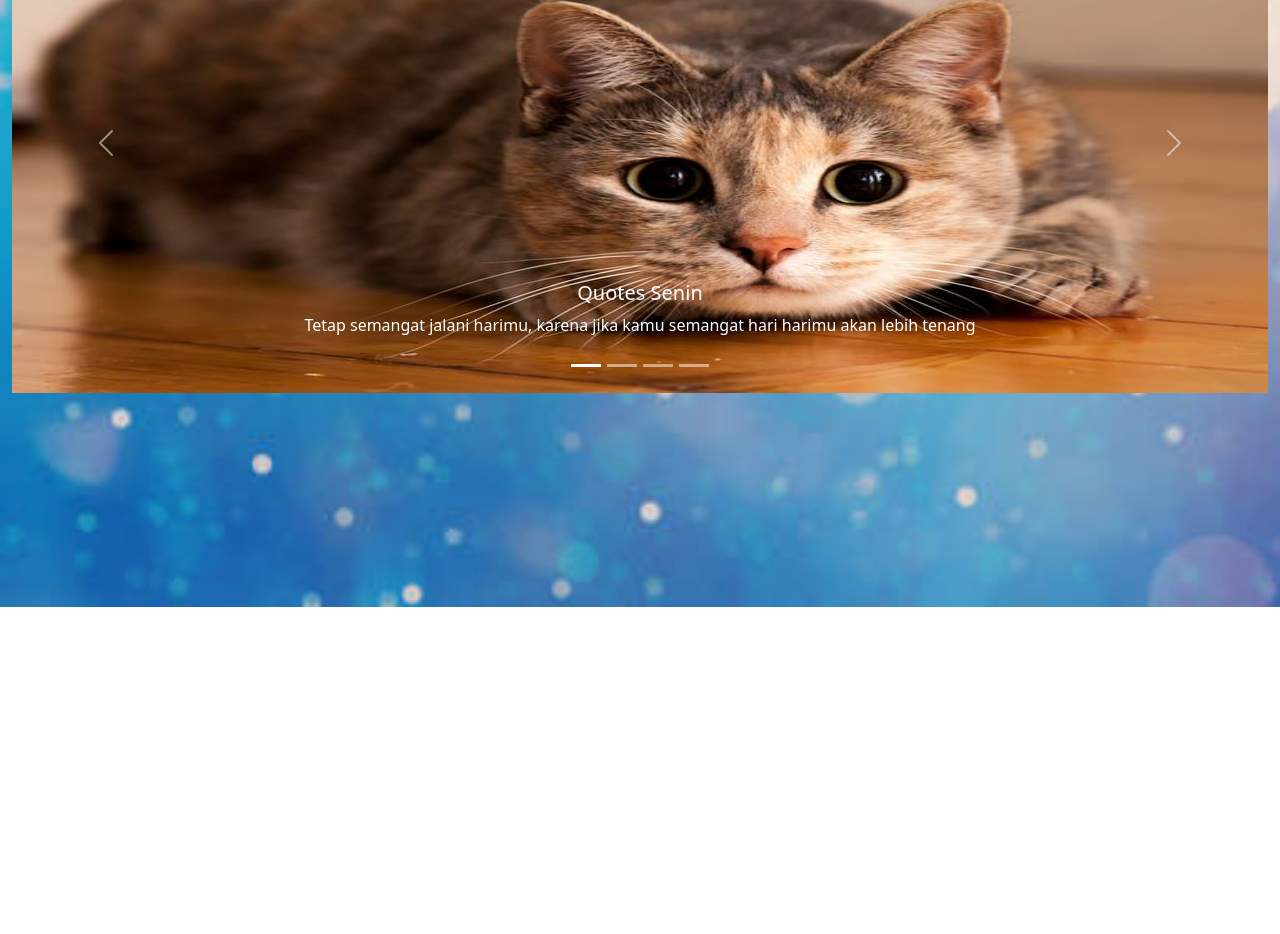
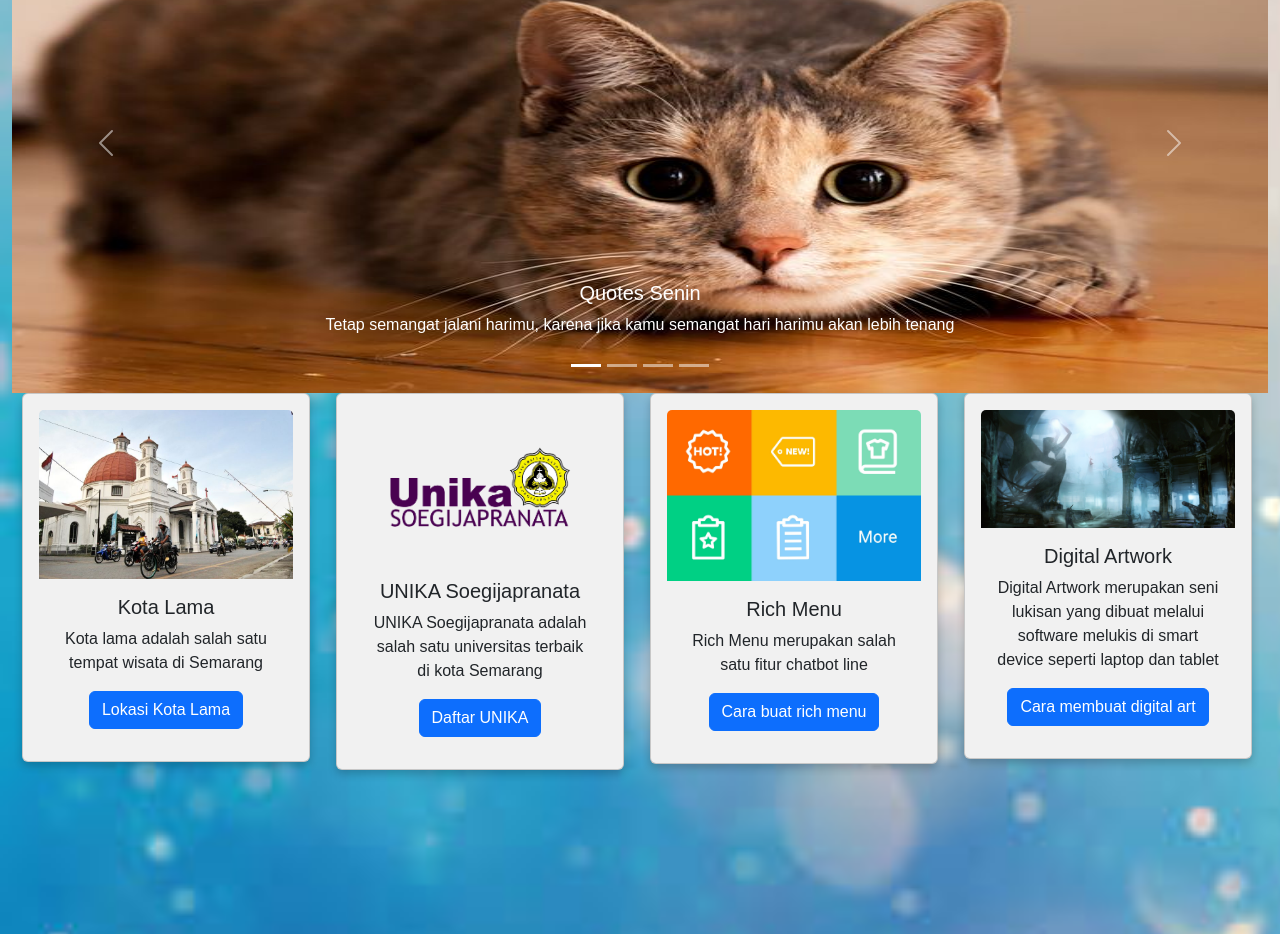
Before and after one commit to GitTub47/UAS_MP, a plain HTML site: page index.html in a window 1280 px wide. Shown: the part 665-1599 px from the top of the page. Before the commit the page ends 1272 px from the top, so only its background shows below. Drawn offline with nearby package versions, Linux system fonts and the light colour scheme.

Commit message:
menambah cards dan memperpanjang container

```diff
--- a/index.html
+++ b/index.html
@@ -1,5 +1,6 @@
 <!DOCTYPE html>
 <html lang="en">
+
 <head>
   <meta charset="UTF-8">
   <meta http-equiv="X-UA-Compatible" content="IE=edge">
@@ -7,18 +8,21 @@
   <title>Website Quetes Bebas</title>
 
   <!-- style.css from /assets/css-->
-    <link href="/assets/css/style.css" rel="stylesheet" >
+  <link href="/assets/css/style.css" rel="stylesheet">
 
   <!-- bootstrap's css v5.2 -->
-    <link href="https://cdn.jsdelivr.net/npm/bootstrap@5.2.3/dist/css/bootstrap.min.css" rel="stylesheet" integrity="sha384-rbsA2VBKQhggwzxH7pPCaAqO46MgnOM80zW1RWuH61DGLwZJEdK2Kadq2F9CUG65" crossorigin="anonymous">
+  <link href="https://cdn.jsdelivr.net/npm/bootstrap@5.2.3/dist/css/bootstrap.min.css" rel="stylesheet"
+    integrity="sha384-rbsA2VBKQhggwzxH7pPCaAqO46MgnOM80zW1RWuH61DGLwZJEdK2Kadq2F9CUG65" crossorigin="anonymous">
 
 </head>
+
 <body>
   <!-- Navbar -->
   <nav class="navbar navbar-expand-lg bg-light sticky-top">
     <div class="container-fluid">
       <a class="navbar-brand" href="#">WEBQUE</a>
-        <button class="navbar-toggler" type="button" data-bs-toggle="collapse" data-bs-target="#navbarTogglerDemo02" aria-controls="navbarTogglerDemo02" aria-expanded="false" aria-label="Toggle navigation">
+      <button class="navbar-toggler" type="button" data-bs-toggle="collapse" data-bs-target="#navbarTogglerDemo02"
+        aria-controls="navbarTogglerDemo02" aria-expanded="false" aria-label="Toggle navigation">
         <span class="navbar-toggler-icon"></span>
       </button>
       <div class="collapse navbar-collapse" id="navbarTogglerDemo02">
@@ -38,10 +42,11 @@
   </nav>
   <!-- End of Navbar -->
   <!-- Column Layout -->
-    <div class="container-fluid text-dark" style="height: 152vh">
+  <div class="container-fluid text-dark" style="height: 240vh">
     <div class="row text-center align-items-center">
       <div class="col-8 fs-6 border">
-            <img src="/assets/img/image1.png" class="img-fluid" alt="logo-siega" style="height: 500px; width: max-content; width:auto">
+        <img src="/assets/img/image1.png" class="img-fluid" alt="logo-siega"
+          style="height: 500px; width: max-content; width:auto">
       </div>
       <div class="col-4 border">
         <img src="/assets/img/logo-siega.png" alt="logo-siega" style="width:100%;">
@@ -50,10 +55,14 @@
     <!-- Carousel Images-->
     <div id="carouselExampleCaptions" class="carousel slide" data-bs-ride="false">
       <div class="carousel-indicators">
-            <button type="button" data-bs-target="#carouselExampleCaptions" data-bs-slide-to="0" class="active" aria-current="true" aria-label="Slide 1"></button>
-            <button type="button" data-bs-target="#carouselExampleCaptions" data-bs-slide-to="1" aria-label="Slide 2"></button>
-            <button type="button" data-bs-target="#carouselExampleCaptions" data-bs-slide-to="2" aria-label="Slide 3"></button>
-            <button type="button" data-bs-target="#carouselExampleCaptions" data-bs-slide-to="3" aria-label="Slide 4"></button>
+        <button type="button" data-bs-target="#carouselExampleCaptions" data-bs-slide-to="0" class="active"
+          aria-current="true" aria-label="Slide 1"></button>
+        <button type="button" data-bs-target="#carouselExampleCaptions" data-bs-slide-to="1"
+          aria-label="Slide 2"></button>
+        <button type="button" data-bs-target="#carouselExampleCaptions" data-bs-slide-to="2"
+          aria-label="Slide 3"></button>
+        <button type="button" data-bs-target="#carouselExampleCaptions" data-bs-slide-to="3"
+          aria-label="Slide 4"></button>
       </div>
       <div class="carousel-inner">
         <div class="carousel-item active">
@@ -85,21 +94,122 @@
           </div>
         </div>
       </div>
-            <button class="carousel-control-prev" type="button" data-bs-target="#carouselExampleCaptions" data-bs-slide="prev">
+      <button class="carousel-control-prev" type="button" data-bs-target="#carouselExampleCaptions"
+        data-bs-slide="prev">
         <span class="carousel-control-prev-icon" aria-hidden="true"></span>
         <span class="visually-hidden">Previous</span>
       </button>
-            <button class="carousel-control-next" type="button" data-bs-target="#carouselExampleCaptions" data-bs-slide="next">
+      <button class="carousel-control-next" type="button" data-bs-target="#carouselExampleCaptions"
+        data-bs-slide="next">
         <span class="carousel-control-next-icon" aria-hidden="true"></span>
         <span class="visually-hidden">Next</span>
       </button>
     </div>
     <!-- End of Carousel-->
+
+    <!-- card -->
+
+    <style>
+      * {
+        box-sizing: border-box;
+      }
+
+      body {
+        font-family: Arial, Helvetica, sans-serif;
+      }
+
+      /* Float four columns side by side */
+      .column {
+        float: left;
+        width: 25%;
+        padding: 0 10px;
+      }
+
+      /* Remove extra left and right margins, due to padding */
+      .row {
+        margin: 0 -5px;
+      }
+
+      /* Clear floats after the columns */
+      .row:after {
+        content: "";
+        display: table;
+        clear: both;
+      }
+
+      /* Responsive columns */
+      @media screen and (max-width: 600px) {
+        .column {
+          width: 100%;
+          display: block;
+          margin-bottom: 20px;
+        }
+      }
+
+      /* Style the counter cards */
+      .card {
+        box-shadow: 0 4px 8px 0 rgba(0, 0, 0, 0.2);
+        padding: 16px;
+        text-align: center;
+        background-color: #f1f1f1;
+      }
+
+    </style>
+
+
+    <div class="column">
+      <div class="card" style="width: 18rem;">
+        <img src="assets/img/Kota Lama.jpg" class="card-img-top" alt="...">
+        <div class="card-body">
+          <h5 class="card-title">Kota Lama</h5>
+          <p class="card-text"> Kota lama adalah salah satu tempat wisata di Semarang</p>
+          <a href="#" class="btn btn-primary">Lokasi Kota Lama</a>
+        </div>
+      </div>
+    </div>
+
+    <div class="column">
+      <div class="card" style="width: 18rem;">
+        <img src="assets/img/logo-unika.png" class="card-img-top" alt="...">
+        <div class="card-body">
+          <h5 class="card-title">UNIKA Soegijapranata</h5>
+          <p class="card-text">UNIKA Soegijapranata adalah salah satu universitas terbaik di kota Semarang</p>
+          <a href="#" class="btn btn-primary">Daftar UNIKA</a>
+        </div>
+      </div>
+    </div>
+
+    <div class="column">
+      <div class="card" style="width: 18rem;">
+        <img src="assets/img/richmenu.jpeg" class="card-img-top" alt="...">
+        <div class="card-body">
+          <h5 class="card-title">Rich Menu</h5>
+          <p class="card-text">Rich Menu merupakan salah satu fitur chatbot line</p>
+          <a href="#" class="btn btn-primary">Cara buat rich menu</a>
+        </div>
+      </div>
+    </div>
+
+    <div class="column">
+      <div class="card" style="width: 18rem;">
+        <img src="assets/img/wallpaper.jpg" class="card-img-top" alt="...">
+        <div class="card-body">
+          <h5 class="card-title">Digital Artwork</h5>
+          <p class="card-text">Digital Artwork merupakan seni lukisan yang dibuat melalui software melukis di smart device seperti laptop dan tablet</p>
+          <a href="#" class="btn btn-primary">Cara membuat digital art</a>
+        </div>
+      </div>
+    </div>
+    <!-- end of card -->
+
   </div>
   <!-- End of Column Layout -->
 
   <!-- bootstrap's js v5.2 -->
-    <script src="https://cdn.jsdelivr.net/npm/bootstrap@5.2.3/dist/js/bootstrap.bundle.min.js" integrity="sha384-kenU1KFdBIe4zVF0s0G1M5b4hcpxyD9F7jL+jjXkk+Q2h455rYXK/7HAuoJl+0I4" crossorigin="anonymous"></script>
+  <script src="https://cdn.jsdelivr.net/npm/bootstrap@5.2.3/dist/js/bootstrap.bundle.min.js"
+    integrity="sha384-kenU1KFdBIe4zVF0s0G1M5b4hcpxyD9F7jL+jjXkk+Q2h455rYXK/7HAuoJl+0I4"
+    crossorigin="anonymous"></script>
 
 </body>
+
 </html>
```
Also changed, not shown: assets/img/Kota Lama.jpg (added), assets/img/logo-unika.png (added), assets/img/richmenu.jpeg (added), assets/img/wallpaper.jpg (added). Lines whose indentation alone changed are shown as unchanged.
